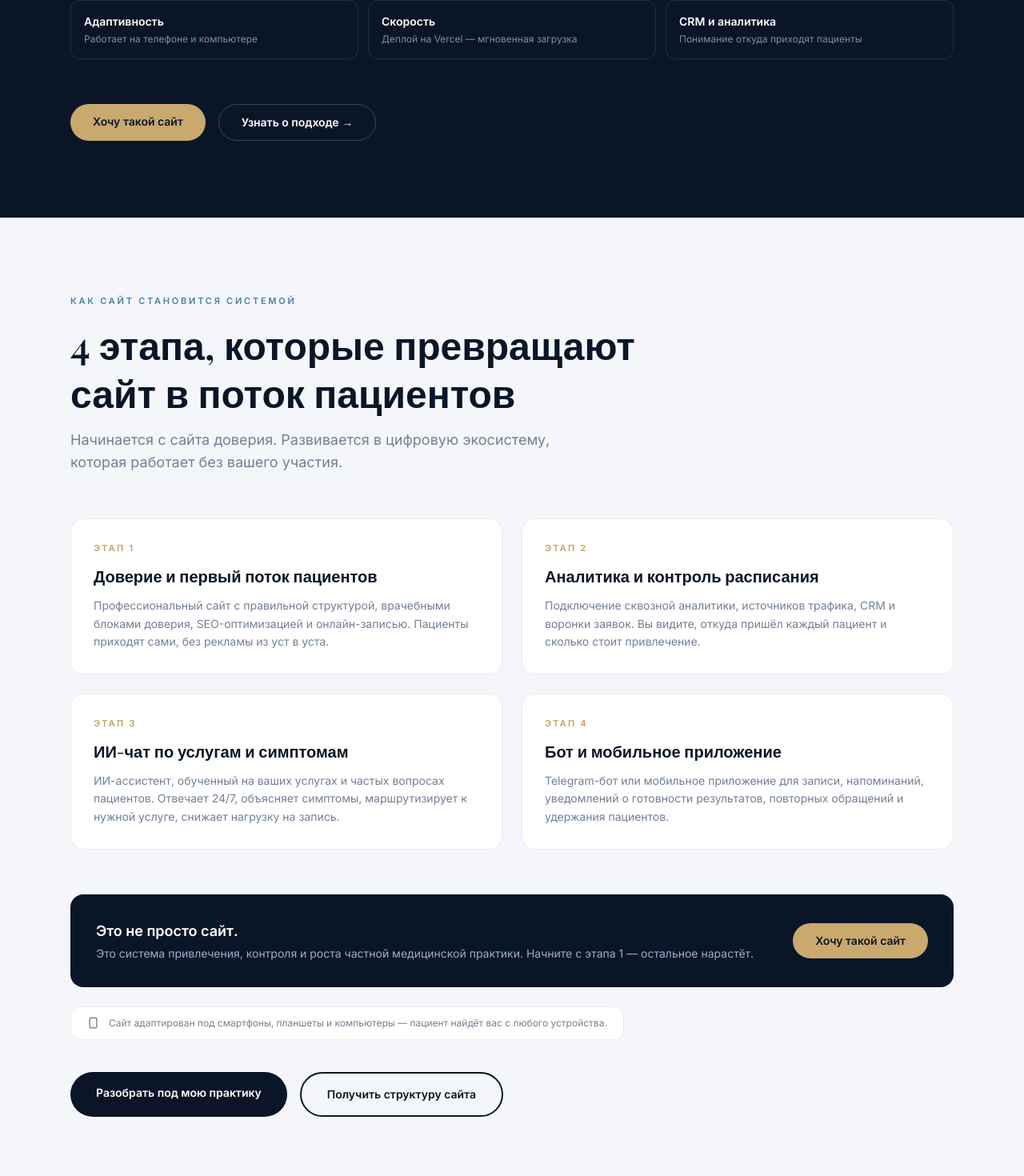
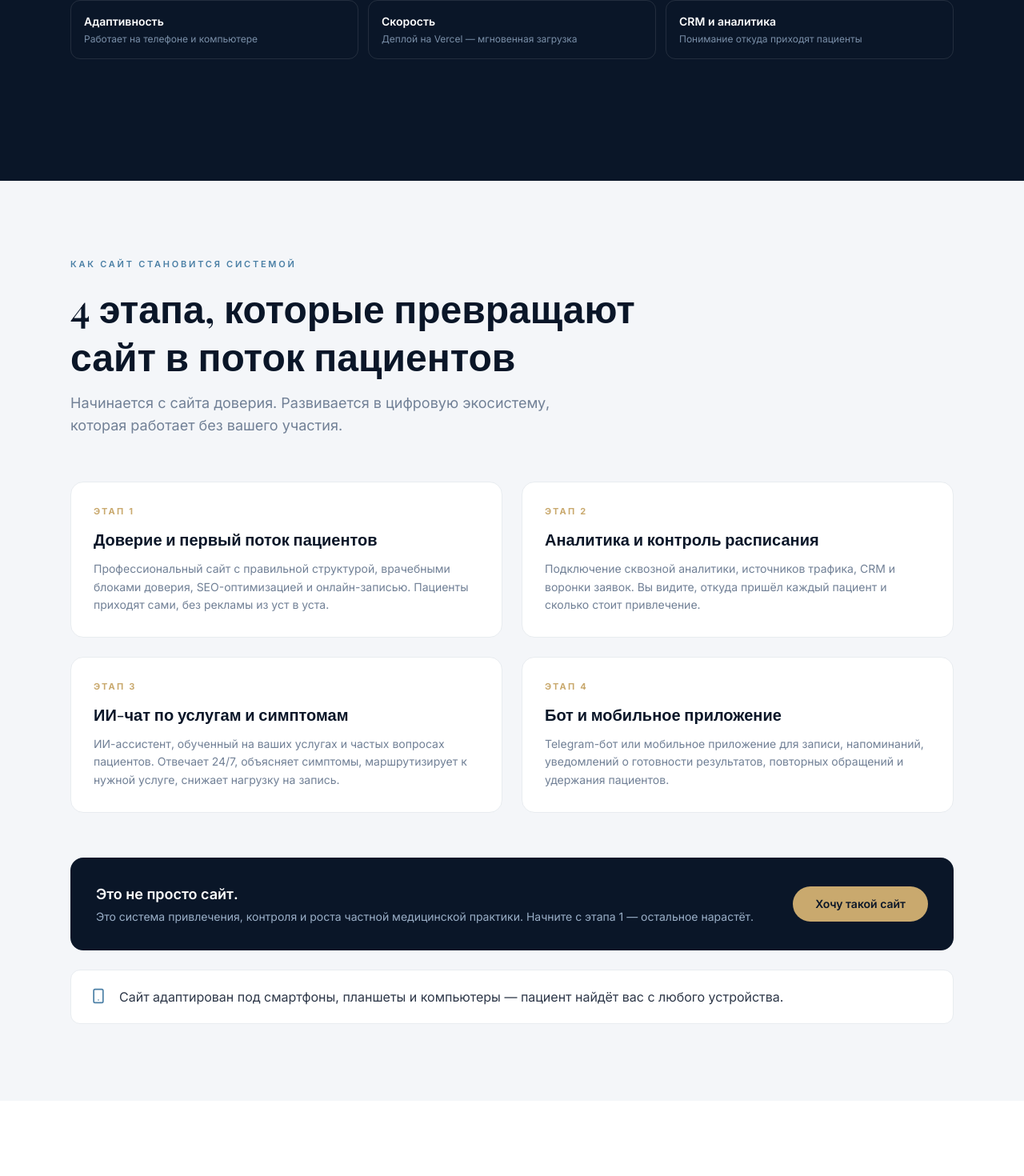
Before and after one commit to genfreemix/nevrolog-room, a Next.js app: page / in a window 1280 px wide. Shown: the part 1610-3080 px from the top of the page at 80% size. Built offline with nearby package versions, Linux system fonts and the light colour scheme.

Commit message:
feat: remove lead form, remove CTA pills, enlarge adaptive note

```diff
--- a/app/page.tsx
+++ b/app/page.tsx
@@ -6,7 +6,6 @@ import { Reviews } from "@/components/Reviews";
 import { FAQ } from "@/components/FAQ";
 import { Contact } from "@/components/Contact";
 import { ProtoLayer } from "@/components/ProtoLayer";
-import { LeadForm } from "@/components/LeadForm";
 
 export default function Home() {
   return (
@@ -19,7 +18,6 @@ export default function Home() {
       <Reviews />
       <FAQ />
       <Contact />
-      <LeadForm />
     </main>
   );
 }
--- a/components/ProtoLayer.tsx
+++ b/components/ProtoLayer.tsx
@@ -92,20 +92,6 @@ export function ProtoLayer() {
 
           <FadeIn delay={0.3}>
             <div className="flex flex-wrap gap-4">
-              <a
-                href="#lead"
-                className="px-7 py-3 bg-[#C9A96E] text-[#0A1628] rounded-full font-semibold text-sm hover:bg-[#e0bf85] transition-colors"
-              >
-                Хочу такой сайт
-              </a>
-              <a
-                href="https://kayur-travel-demo.vercel.app/"
-                target="_blank"
-                rel="noopener noreferrer"
-                className="px-7 py-3 border border-white/20 text-white rounded-full font-semibold text-sm hover:border-white/50 transition-colors"
-              >
-                Узнать о подходе →
-              </a>
             </div>
           </FadeIn>
         </div>
@@ -168,29 +154,11 @@ export function ProtoLayer() {
 
           {/* Adaptive note */}
           <FadeIn delay={0.5}>
-            <div className="flex items-center gap-3 px-5 py-3 bg-white rounded-xl border border-[#e8ecf0] mb-10 w-fit">
-              <Smartphone size={15} className="text-[#4A7FA5] flex-shrink-0" />
-              <span className="text-[#718096] text-xs">
+            <div className="flex items-start gap-4 px-6 py-5 bg-white rounded-xl border border-[#e8ecf0]">
+              <Smartphone size={20} className="text-[#4A7FA5] flex-shrink-0 mt-0.5" />
+              <p className="text-[#2D3748] text-base leading-relaxed">
                 Сайт адаптирован под смартфоны, планшеты и компьютеры — пациент найдёт вас с любого устройства.
-              </span>
-            </div>
-          </FadeIn>
-
-          {/* Финальный двойной CTA */}
-          <FadeIn delay={0.55}>
-            <div className="flex flex-wrap gap-4">
-              <a
-                href="#lead"
-                className="px-8 py-4 bg-[#0A1628] text-white rounded-full font-semibold text-sm hover:bg-[#162040] transition-colors"
-              >
-                Разобрать под мою практику
-              </a>
-              <a
-                href="#lead"
-                className="px-8 py-4 border-2 border-[#0A1628] text-[#0A1628] rounded-full font-semibold text-sm hover:bg-[#0A1628] hover:text-white transition-colors"
-              >
-                Получить структуру сайта
-              </a>
+              </p>
             </div>
           </FadeIn>
         </div>
```
